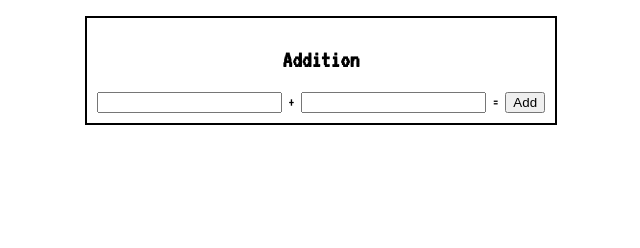
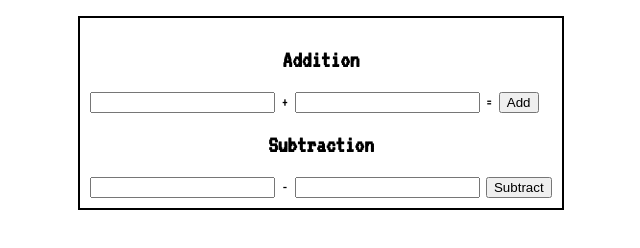
Before and after one commit to michellerenehey/lab-04-calculator-foundations, a plain HTML site: page index.html in a window 1280 px wide. Shown: the part 106-354 px from the top of the page, without its empty margins (319-959 px from the left). Drawn offline with Linux system fonts and the light colour scheme.

Commit message:
created UI for subtract

```diff
--- a/index.html
+++ b/index.html
@@ -26,6 +26,12 @@
             =
             <span id="add-answer"></span>
             <button id="add-btn">Add</button>
+            <h2>Subtraction</h2>
+            <input id="sub-input1" type="text">
+            -
+            <input id="sub-input2" type="text">
+            <span id="sub-answer"></span>
+            <button id="sub-butn">Subtract</button>
         </div>
     </main>
 
```
